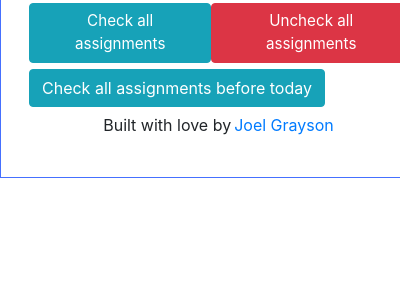
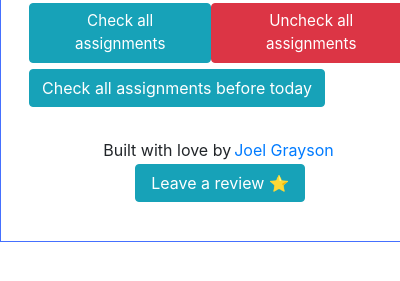
Before and after one commit to JoelGrayson/Homework-Checker, a browser extension: page popup/index.html in a window 400 px wide. Shown: the part 131-412 px from the top of the page. Drawn offline with nearby package versions, Linux system fonts and the light colour scheme.

Commit message:
Leave a review button

```diff
--- a/popup/index.html
+++ b/popup/index.html
@@ -4,6 +4,7 @@
     <title>Homework Checker</title>
     <link rel='stylesheet' href='https://stackpath.bootstrapcdn.com/bootstrap/4.2.1/css/bootstrap.min.css' integrity='sha384-GJzZqFGwb1QTTN6wy59ffF1BuGJpLSa9DkKMp0DgiMDm4iYMj70gZWKYbI706tWS' crossorigin='anonymous'>
     <link rel='stylesheet' href='style.css'>
+    <meta charset='UTF-8' /> <!-- enables emojis -->
 </head>
 <body>
     <h1>Homework Checker</h1>
@@ -19,9 +20,12 @@
     <div>
         <button class='btn btn-info' id='checkAllBeforeToday'>Check all assignments before today</button>
     </div>
-
+    <br>
     <p style='text-align: center'>
         Built with love by<a href='https://joelgrayson.com' target='_blank'>Joel Grayson</a>
+        <button class='btn btn-info'><a style='color: white' href='https://chrome.google.com/webstore/detail/check-off-schoology-assig/aflepcmbhmafadnddmdippaajhjnmohj/reviews'>
+            Leave a review ⭐
+        </a></button>
     </p>
 
     <script src='main.js'></script>
```
